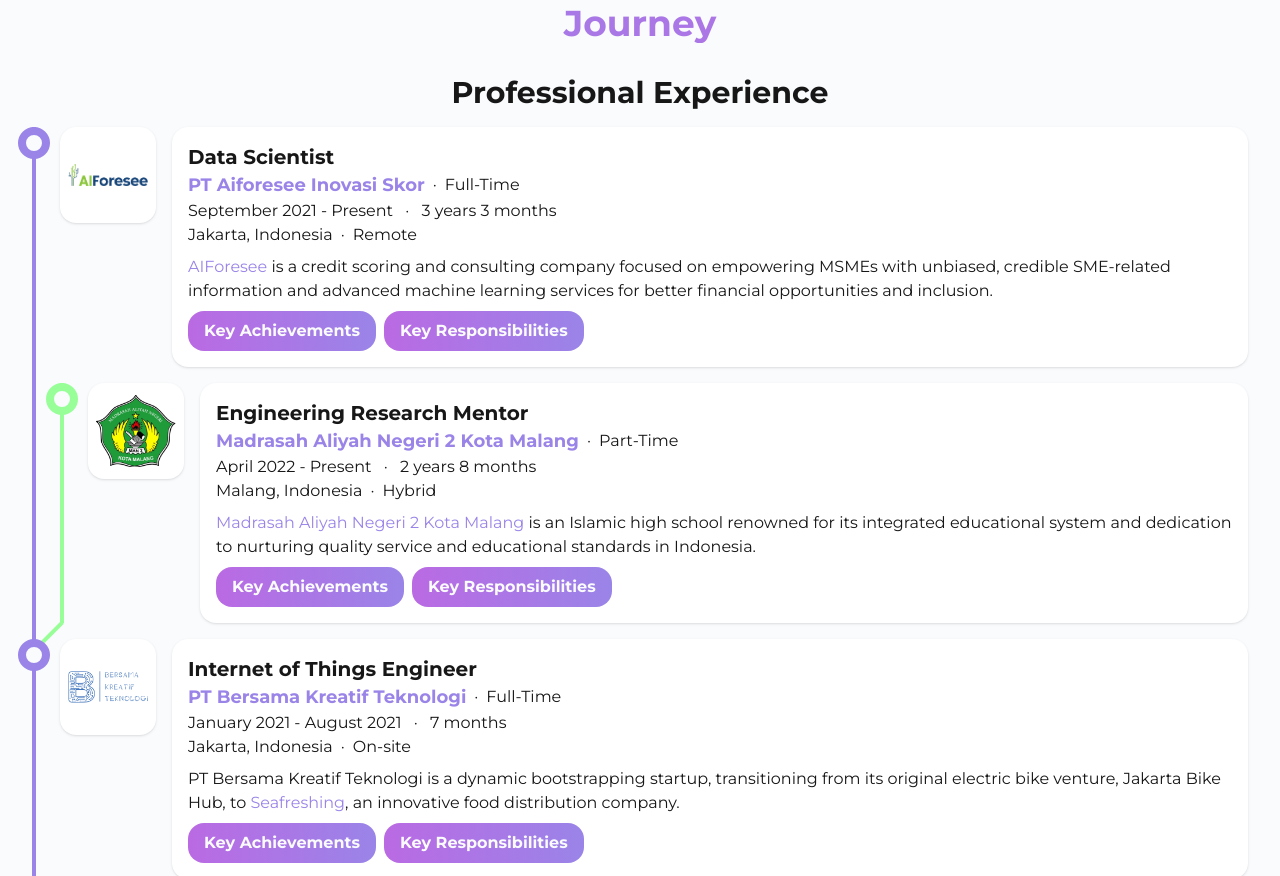
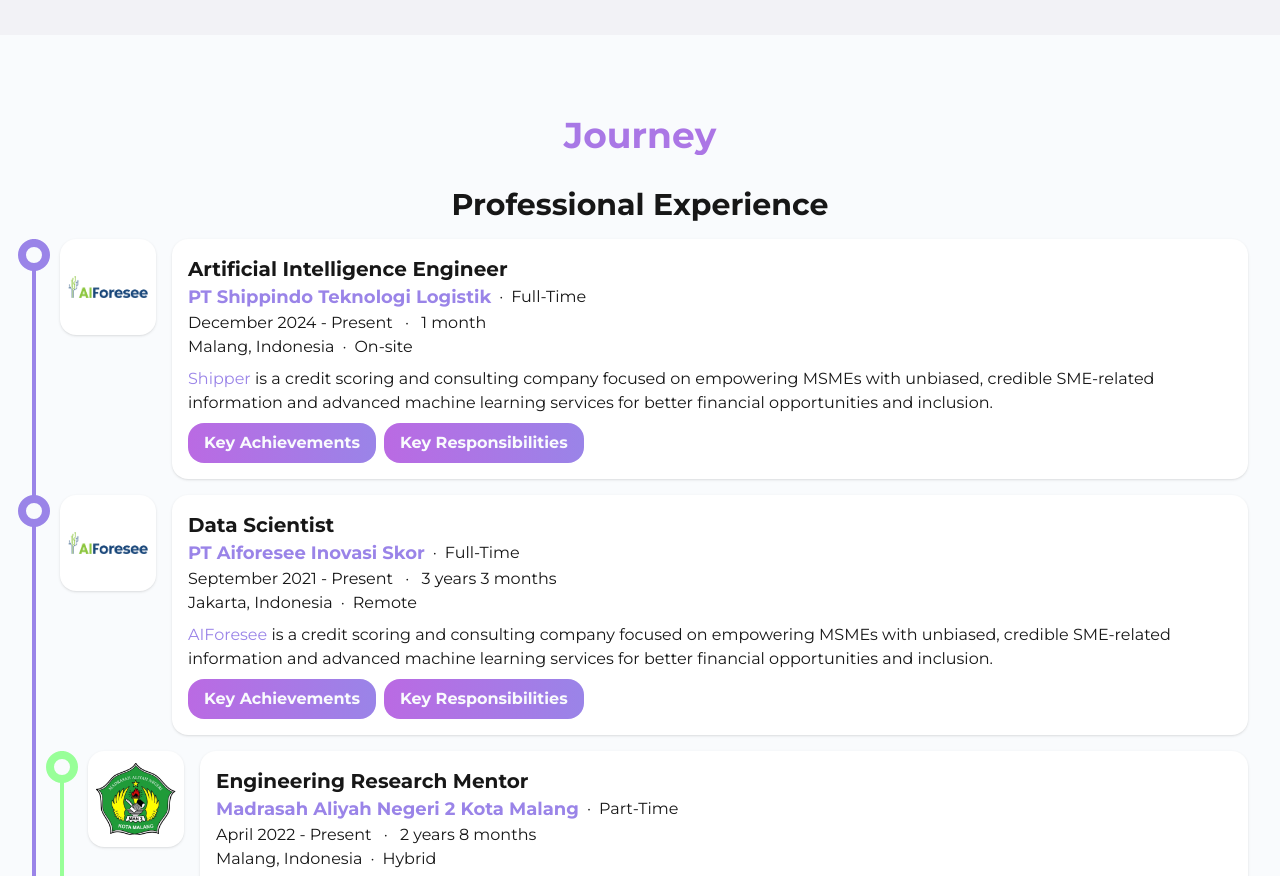
Before and after one commit to hardefarogonondo/hardefarogonondo.github.io, a website: page index.html in a window 1280 px wide. Shown: the part 1739-2615 px from the top of the page. Drawn offline with Linux system fonts and the light colour scheme.

Commit message:
New experience updated

```diff
--- a/index.html
+++ b/index.html
@@ -200,13 +200,13 @@
             <h3
               class="my-4 font-montserrat text-base text-night dark:text-off-white md:text-xl"
             >
-              Currently a Data Scientist at
-              <a
-                href="https://aiforesee.com/"
+              Currently an Artificial Intelligence Engineer at
+              <a
+                href="https://shipper.id/"
                 target="_blank"
                 rel="noopener noreferrer"
                 class="text-soft-violet hover:font-medium hover:text-lavender-love"
-                >AIForesee</a
+                >Shipper</a
               >
             </h3>
             <p
@@ -296,14 +296,17 @@
             <p
               class="max-w-xl font-montserrat text-base text-night dark:text-off-white lg:text-lg"
             >
-              Data scientist with 3 years of experience in the financial
-              technology sector, specializing in alternative credit scoring for
-              banks and credit bureaus. Proficient in Python and SQL, with a
-              proven track record in developing and deploying sophisticated
-              machine learning and deep learning models for end-to-end projects.
-              Expert at transforming data into actionable insights and designing
-              scalable solutions that drive strategic decisions in financial
-              services.
+              Artificial Intelligence Engineer and Data scientist with over 3
+              years of experience across multiple sectors, including financial
+              technology and digital logistics. Specialized in alternative
+              credit scoring for financial services and now focusing on
+              AI-driven end-to-end supply chain solutions for e-commerce
+              businesses and enterprises. Proficient in Python, SQL, and machine
+              learning frameworks, with a proven track record in developing and
+              deploying AI models, including deep learning, for real-world
+              applications. Experienced in transforming data into actionable
+              insights and designing scalable solutions that drive strategic
+              decisions in both financial services and logistics sectors.
             </p>
           </div>
           <div class="my-auto w-full px-4 lg:w-1/2">
@@ -1544,8 +1547,124 @@
           >
             Professional Experience
           </h3>
+          <!-- PT Shippindo Teknologi Logistik -->
+          <div class="relative flex items-start border-l-4 border-soft-violet">
+            <div
+              class="absolute -left-[18px] h-8 w-8 rounded-full border-8 border-soft-violet bg-off-white dark:bg-night"
+            ></div>
+            <div
+              class="custom-box ml-6 mr-4 flex h-24 w-24 items-center justify-center rounded-2xl bg-white shadow"
+            >
+              <a
+                href="https://aiforesee.com/"
+                target="_blank"
+                rel="noopener noreferrer"
+              >
+                <img
+                  src="dist/assets/images/journey/professional_experience/aiforesee.png"
+                  alt="PT Shippindo Teknologi Logistik"
+                  class="custom-img h-20 w-20 object-contain"
+                />
+              </a>
+            </div>
+            <div
+              class="flex-1 rounded-2xl bg-white p-4 shadow dark:bg-charcoal"
+            >
+              <h4
+                class="font-montserrat text-xl font-semibold text-night dark:text-off-white"
+              >
+                Artificial Intelligence Engineer
+              </h4>
+              <div
+                class="flex items-center font-montserrat text-base text-night dark:text-off-white"
+              >
+                <h5 class="text-lg font-semibold">
+                  <a
+                    href="https://shipper.id/"
+                    target="_blank"
+                    rel="noopener noreferrer"
+                    class="text-soft-violet hover:text-lavender-love"
+                    >PT Shippindo Teknologi Logistik</a
+                  >
+                </h5>
+                <span class="mx-2">·</span>
+                <p>Full-Time</p>
+              </div>
+              <p
+                class="font-montserrat text-base text-night dark:text-off-white"
+              >
+                December 2024 - Present
+                <span class="mx-2">·</span>
+                <span
+                  class="expDuration"
+                  data-start="2024-12-02"
+                  data-end=""
+                ></span>
+              </p>
+              <div
+                class="mb-2 flex items-center font-montserrat text-base text-night dark:text-off-white"
+              >
+                <p>Malang, Indonesia</p>
+                <span class="mx-2">·</span>
+                <p>On-site</p>
+              </div>
+              <p
+                class="mb-2 font-montserrat text-base text-night dark:text-off-white"
+              >
+                <a
+                  href="https://shipper.id/"
+                  target="_blank"
+                  rel="noopener noreferrer"
+                  class="text-soft-violet hover:text-lavender-love"
+                  >Shipper</a
+                >
+                is a credit scoring and consulting company focused on empowering
+                MSMEs with unbiased, credible SME-related information and
+                advanced machine learning services for better financial
+                opportunities and inclusion.
+              </p>
+              <div class="work-entry">
+                <div
+                  class="flex flex-wrap gap-2 font-montserrat text-base font-semibold text-off-white"
+                >
+                  <button
+                    class="toggle-button rounded-2xl bg-gradient-to-r from-lavender-love to-soft-violet px-4 py-2 transition duration-300 ease-in-out hover:opacity-75 xs:py-1 xs:font-medium"
+                  >
+                    Key Achievements
+                  </button>
+                  <button
+                    class="toggle-button rounded-2xl bg-gradient-to-r from-lavender-love to-soft-violet px-4 py-2 transition duration-300 ease-in-out hover:opacity-75 xs:py-1 xs:font-medium"
+                  >
+                    Key Responsibilities
+                  </button>
+                </div>
+                <div
+                  class="lists pl-6 font-montserrat text-base text-night dark:text-off-white"
+                >
+                  <ul class="achievements mt-2 hidden list-disc">
+                    <h6 class="font-semibold">Key Achievements:</h6>
+                    <li>
+                      Currently in the probation period, focusing on learning,
+                      adapting to the team, and contributing to ongoing
+                      projects.
+                    </li>
+                  </ul>
+                  <ul class="responsibilities mt-2 hidden list-disc">
+                    <h6 class="font-semibold">Key Responsibilities:</h6>
+                    <li>
+                      Currently in the probation period, focusing on learning,
+                      adapting to the team, and contributing to ongoing
+                      projects.
+                    </li>
+                  </ul>
+                </div>
+              </div>
+            </div>
+          </div>
           <!-- PT Aiforesee Inovasi Skor -->
-          <div class="relative flex items-start border-l-4 border-soft-violet">
+          <div
+            class="relative flex items-start border-l-4 border-soft-violet pt-4"
+          >
             <div
               class="absolute -left-[18px] h-8 w-8 rounded-full border-8 border-soft-violet bg-off-white dark:bg-night"
             ></div>
```
